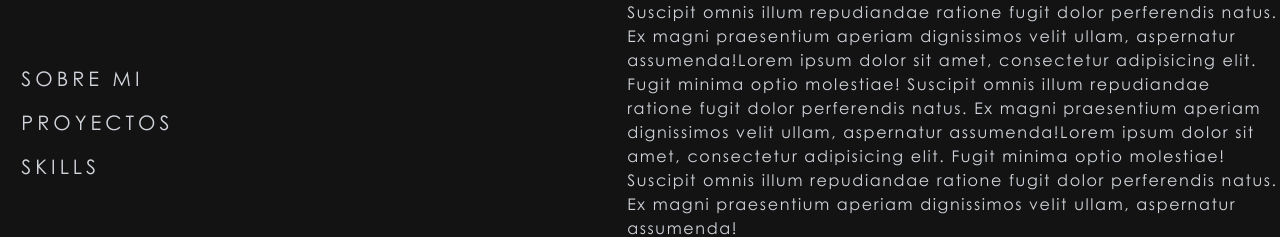
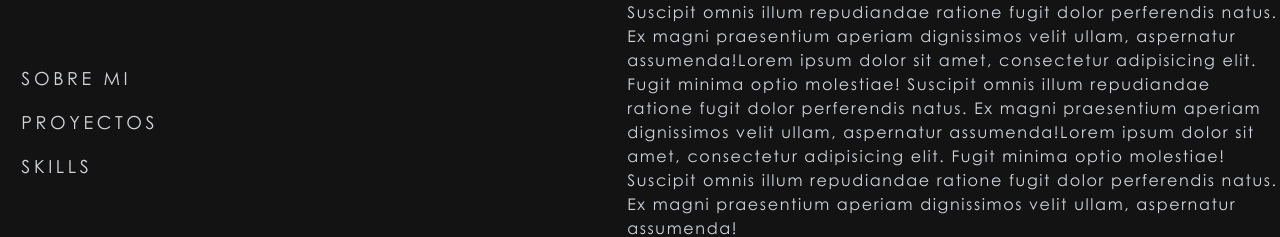
Before and after one commit to leandropereyradev/personal-web-vite, a React (Vite) app: page / in a window 1280 px wide. Shown: the part 480-717 px from the top of the page. Built offline with nearby package versions, Linux system fonts and the light colour scheme.

Commit message:
Fix desktop style Navbar component

```diff
--- a/src/components/sidebar/Navbar.jsx
+++ b/src/components/sidebar/Navbar.jsx
@@ -19,11 +19,11 @@ const Navbar = () => {
 
   const isActiveLink = (href) => {
     const defaultStyle =
-      " tracking-[0.2em] uppercase transition-all duration-300 xl:text-xl";
+      " tracking-[0.2em] uppercase transition-all duration-300 xl:text-lg fullHD:text-2xl";
     const isActive = currentHash === href;
 
     return isActive
-      ? "text-blue-400 font-bold ml-12" + defaultStyle
+      ? "text-blue-400 font-bold ml-40 fullHD:ml-56" + defaultStyle
       : "hover:text-blue-300 hover:font-bold" + defaultStyle;
   };
 
```
